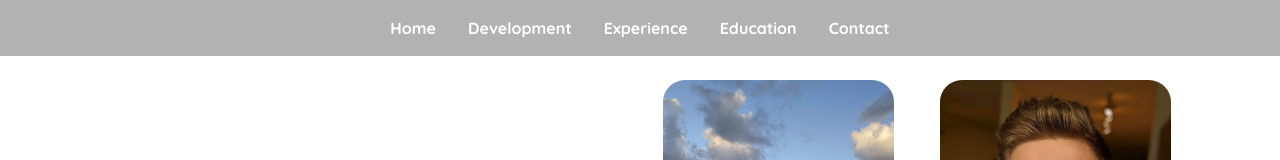
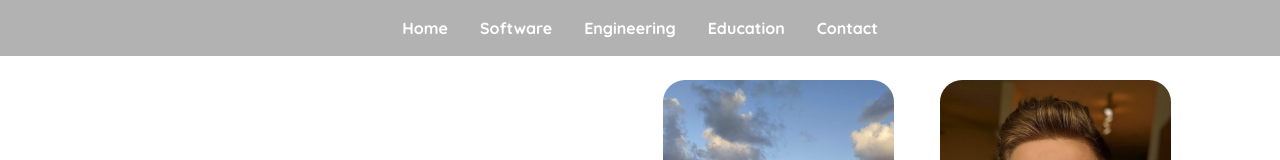
Before and after one commit to adamisaacks/adam_isaacks_digital_resume, a React (Create React App) app: page / in a window 1280 px wide. Shown: the top 160 px of the page. Built offline with nearby package versions, Linux system fonts and the light colour scheme.

Commit message:
Updated Navbar

```diff
--- a/src/components/Navbar.js
+++ b/src/components/Navbar.js
@@ -19,10 +19,10 @@ function Navi() {
             Home
           </a>
           <a className="nav-link" href="#development">
-            Development
+            Software
           </a>
           <a className="nav-link" href="#engineering">
-            Experience
+            Engineering
           </a>
           <a className="nav-link" href="#education">
             Education
```
